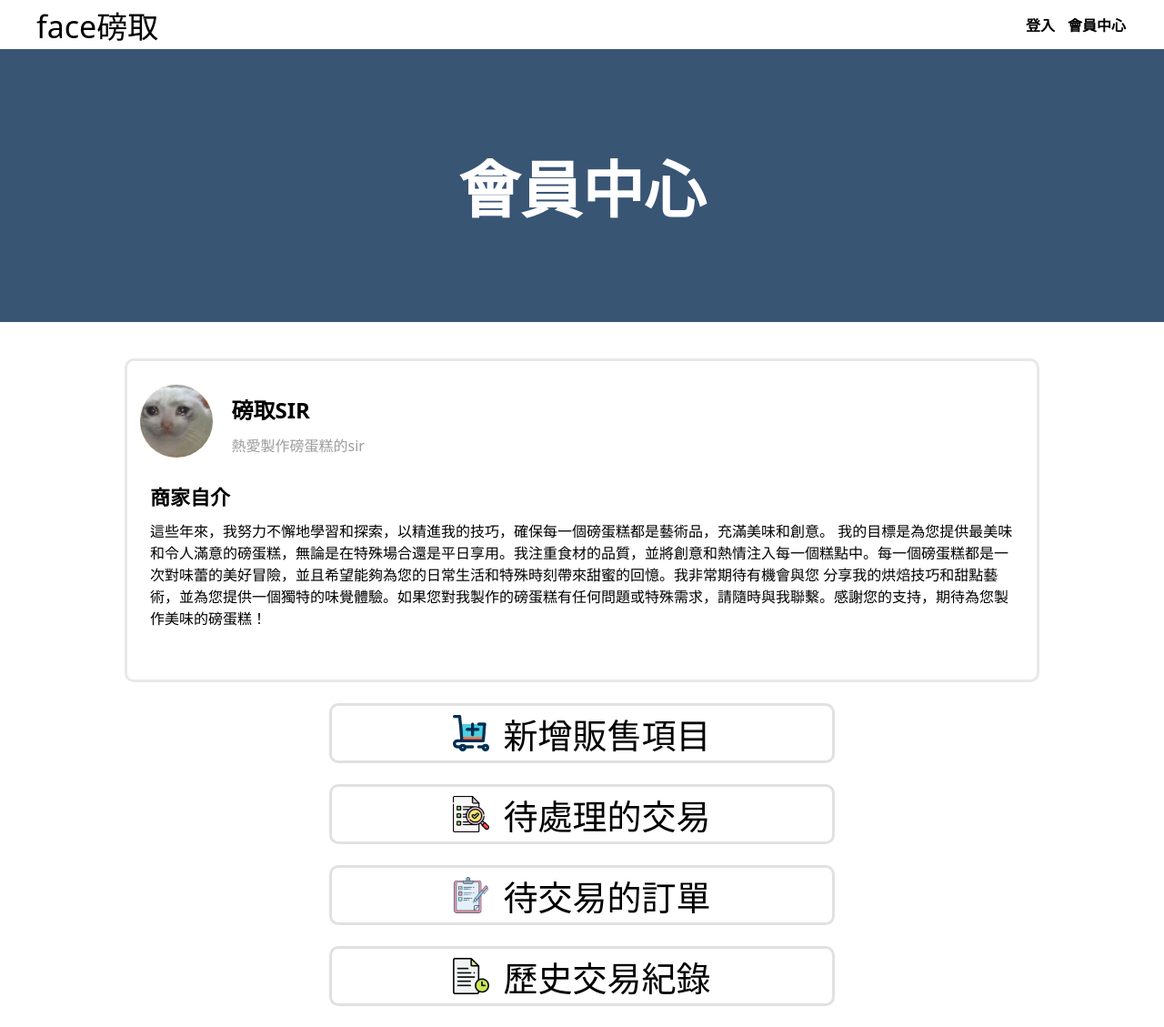
After one commit to KilopaNye/facepounds.com, a Flask app: page /member_page in a window 1280 px wide. The commit adds this page. Shown: the whole page at 91% size. Run offline with Flask 3, Linux system fonts and the light colour scheme; some libraries are stand-ins or nearby versions.

Commit message:
member_page.htmle Element done

```diff
--- a/app.py
+++ b/app.py
@@ -43,6 +43,11 @@ def upload():
 @app.route("/ready_check")
 def ready_check():
 	return render_template("ready_check.html")
+
+@app.route("/member_page")
+def member_page():
+	return render_template("member_page.html")
+
 
 
 # socketio.run(host="0.0.0.0", port=3000, debug=True)
--- /dev/null
+++ b/public/CSS/member_page.css
@@ -0,0 +1,90 @@
+.header-flex {
+    width: 100%;
+    height: 300px;
+    background-color:#395574;
+    display: flex;
+    justify-content: center;
+    align-items: center;
+    object-fit: cover;
+    margin-bottom: 40px;
+    >img{
+        width: 128px;
+    }
+    >span{
+        font-size: 68px;
+        font-family:sans-serif;
+        font-weight: bold;
+        color: #ffffff;
+    }
+}
+
+.box-flex{
+    width: 100%;
+    display: flex;
+    justify-content: center;
+    flex-direction: column;
+    align-items: center;
+    >.member-info-box{
+        width: 1000px;
+        height: 350px;
+        border: 3px solid rgb(232, 232, 232);
+        display: flex;
+        justify-content: start;
+        flex-direction: column;
+        cursor: unset;
+        >.frame-1{
+            margin-top: 25px;
+            margin-left: 25px;
+            width: 100%;
+            >.member-info{
+                display: flex;
+                >img{
+                    width: 80px;height: 80px;
+                    object-fit: cover;
+                    margin-right: 20px;
+                    border: 1px solid rgb(255, 246, 227);
+                    border-radius: 100px;
+                }
+                >.member-info-text{
+                    >.member-name{
+                        font-size: 24px;
+                        font-weight: bold;
+                        margin-bottom: 10px;
+                        margin-top: 10px;
+                    }
+                    >.member-tags{
+                        color: #9d9d9d;
+                    }
+                }
+            }
+        }
+        >.frame-2{
+            margin-top: 25px;
+            margin-left: 25px;
+            margin-right: 25px;
+            >.title-text{
+                font-size: 22px;
+                font-weight: bold;
+                margin-bottom: 10px;
+            }
+        }
+    }
+    >div{
+        border: 3px solid rgb(225, 225, 225);
+        border-radius: 10px;
+        width: 550px;height: 60px;
+        display: flex;
+        justify-content: center;
+        align-items: center;
+        margin-bottom: 23px;
+        cursor: pointer;
+        user-select: none;
+        >span{
+            font-size: 38px;
+        }
+        >img{
+            width: 40px;
+            margin-right: 15px;
+        }
+    }
+}
--- a/public/JS/auth.js
+++ b/public/JS/auth.js
@@ -136,10 +136,6 @@ function userLoginCheck() {
             logoutButton.style.display = "none"
             return userLoginBool = false;
         } else {
-            let uploadButton = document.querySelector("#go-upload-button");
-            uploadButton.style.display = "block";
-            let checkButton = document.querySelector("#go-check-button");
-            checkButton.style.display = "block";
             let logInButton = document.querySelector('#login-button');
             logInButton.style.display = "none";
             let logoutButton = document.querySelector('#logout-button');
--- /dev/null
+++ b/public/JS/member_page.js
@@ -0,0 +1,7 @@
+function GoCheck(){
+    window.location.href="/ready_check"
+}
+
+function GoUpload(){
+    window.location.href="/upload"
+}
--- a/templates/base.html
+++ b/templates/base.html
@@ -42,67 +42,27 @@
             已經有帳戶了? 點此登入</div>
     </div>
 
-
-
     <div class="header-block">
         <div class="header">
             <a href="/" class="web-title">face磅取</a>
             <div class="nav">
-                <a class="login" href="/ready_check" id="go-check-button" style="display: none;">待處理的交易</a>
-                <a class="login" href="/upload" id="go-upload-button" style="display: none;">刊登商品</a>
+
                 <div class="login" id="login-button" style="display: none;" onclick="loginBlock();">登入</div>
                 <div class="login " id="logout-button" style="display: none;" onclick="logoutBlock();">登出</div>
-                <div class="login">會員中心</div>
+                <a class="login" href="/member_page">會員中心</a>
             </div>
         </div>
     </div>
-    <div class="search-flex">
-        <div class="search-area">
-            <div class="search-title">FacePounds | 甜點，隨時拍</div>
-            <div class="search-floor-1">
-                <select class="area">
-                    <option value="none">地區</option>
-                    <option value="基隆市">基隆市</option>
-                    <option value="台北市">台北市</option>
-                    <option value="新北市">新北市</option>
-                    <option value="桃園市">桃園市</option>
-                    <option value="新竹市">新竹市</option>
-                    <option value="新竹縣">新竹縣</option>
-                    <option value="苗栗縣">苗栗縣</option>
-                    <option value="台中市">台中市</option>
-                    <option value="彰化縣">彰化縣</option>
-                    <option value="南投縣">南投縣</option>
-                    <option value="雲林縣">雲林縣</option>
-                    <option value="嘉義市">嘉義市</option>
-                    <option value="嘉義縣">嘉義縣</option>
-                    <option value="台南市">台南市</option>
-                    <option value="高雄市">高雄市</option>
-                    <option value="屏東縣">屏東縣</option>
-                    <option value="臺東縣">臺東縣</option>
-                    <option value="花蓮縣">花蓮縣</option>
-                    <option value="宜蘭縣">宜蘭縣</option>
-                    <option value="澎湖縣">澎湖縣</option>
-                    <option value="金門縣">金門縣</option>
-                    <option value="連江縣">連江縣</option>
 
-                </select>
-                <input type="text" class="tag" placeholder="標  籤">
-                <input type="text" class="much" placeholder="份  數">
-            </div>
-            <div class="search-floor-2">
-                <div class="product">
-                    <img src="/images/icons/search.png" class="search-icon">
-                    <input type="text" class="searchTxt" placeholder="產  品  名  稱">
-                </div>
-                <span class="search-btn" onclick="searchProductBar();">開 始 搜 尋</span>
-            </div>
-        </div>
-    </div>
+
     <script src="/JS/base.js"></script>
-
+    <script src="https://cdn.jsdelivr.net/npm/sweetalert2@11.7.3/dist/sweetalert2.all.min.js"></script>
     {% block content %}
 
     {% endblock content %}
 </body>
 
 </html>
+
+<!-- <a class="login" href="/ready_check" id="go-check-button" style="display: none;">待處理的交易</a>
+<a class="login" href="/upload" id="go-upload-button" style="display: none;">刊登商品</a> -->
--- /dev/null
+++ b/templates/member_page.html
@@ -0,0 +1,37 @@
+{% extends "base.html" %}
+{% block head %}
+<link rel="stylesheet" href="/CSS/member_page.css">
+{% endblock head %}
+{% block content %}
+<div class="header-flex"><span>會員中心</span></div>
+
+<div class="box-flex">
+    <div class="member-info-box">
+        <div class="frame-1">
+            <div class="member-info">
+                <img src="/images/image/test2.png"  class="member-img">
+                <div class="member-info-text">
+                    <div class="member-name">磅取SIR</div>
+                    <div class="member-tags">熱愛製作磅蛋糕的sir</div>
+                </div>
+            </div>
+        </div>
+        <div class="frame-2">
+            <div class="title-text">商家自介</div>
+            <div class="member-self">這些年來，我努力不懈地學習和探索，以精進我的技巧，確保每一個磅蛋糕都是藝術品，充滿美味和創意。
+                我的目標是為您提供最美味和令人滿意的磅蛋糕，無論是在特殊場合還是平日享用。我注重食材的品質，並將創意和熱情注入每一個糕點中。每一個磅蛋糕都是一次對味蕾的美好冒險，並且希望能夠為您的日常生活和特殊時刻帶來甜蜜的回憶。我非常期待有機會與您
+                分享我的烘焙技巧和甜點藝術，並為您提供一個獨特的味覺體驗。如果您對我製作的磅蛋糕有任何問題或特殊需求，請隨時與我聯繫。感謝您的支持，期待為您製作美味的磅蛋糕！</div>
+        </div>
+    </div>
+    <div onclick="GoUpload();"><img src="/images/icons/cart.png"><span>新增販售項目</span></div>
+    <div onclick="GoCheck();"><img src="/images/icons/search (1).png"><span>待處理的交易</span></div>
+    <div><img src="/images/icons/check.png"><span>待交易的訂單</span></div>
+    <div><img src="/images/icons/history.png"><span>歷史交易紀錄</span></div>
+    <!-- <div><img src="/images/icons/edit.png"><span>編輯會員資訊</span></div> -->
+</div>
+
+
+
+<script src="/JS/member_page.js"></script>
+<script src="/JS/auth.js"></script>
+{% endblock content %}
--- a/templates/ready_check.html
+++ b/templates/ready_check.html
@@ -3,6 +3,7 @@
 <link rel="stylesheet" href="/CSS/ready_check.css">
 {% endblock head %}
 {% block content %}
+<div class="header-flex"><span>待商議清單</span></div>
 <div class="change_serve"><span onclick="preOrderDom(order_data, buyer);" class="buyer">我是買家</span><span onclick="preOrderDom(seller_data, seller);" class="seller">我是賣家</span></div>
 <div class="trade-area-flex">
 
```
Also changed, not shown: api/trade.py (+17 -1 lines), model/query_make.py (+80 -21 lines), public/CSS/product.css (+20 -0 lines), public/CSS/ready_check.css (+20 -0 lines), public/CSS/upload.css (+18 -0 lines), public/JS/trade.js (+98 -11 lines), templates/index.html (+44 -0 lines), templates/product.html (+5 -4 lines), templates/upload.html (+4 -4 lines), public/images/icons/history.png (added), public/images/image/smile.png (added).
